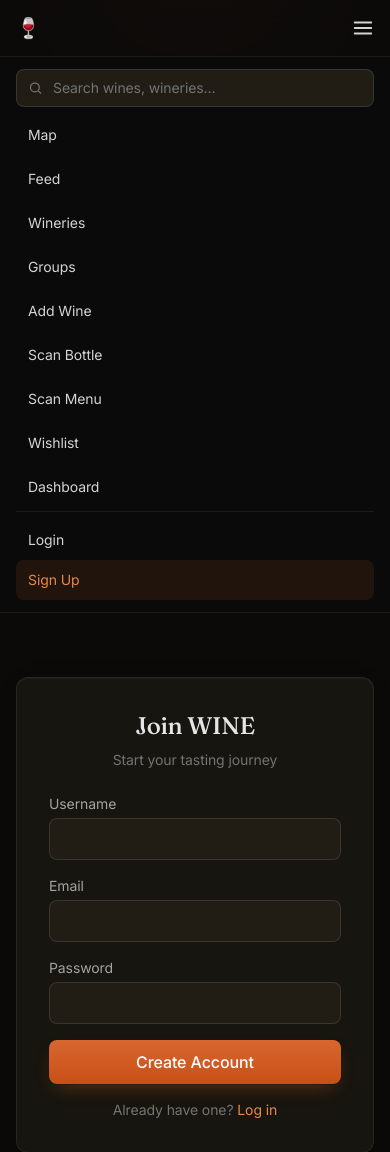
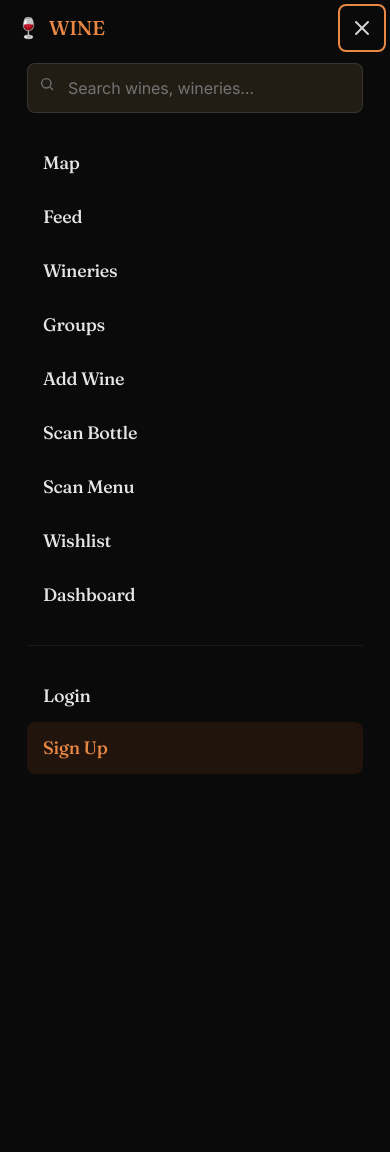
Before and after one commit to BUTTERGANG/WINE, a FastAPI app: page /api/auth/register in a window 390 px wide, after a click that opens the changed part. Shown: the top 1152 px of the page. After the commit the page ends 774 px from the top, so only its background shows below. Run offline with FastAPI, Linux system fonts and the light colour scheme; some libraries are stand-ins or nearby versions.

Commit message:
Mobile nav: full-screen overlay instead of in-flow dropdown
The mobile menu was a block element inside <nav> that pushed page
content down when opened. It's now a fixed full-screen overlay with
centered links, its own close button, body-scroll lock, and Escape /
grow-past-breakpoint auto-close.

Moved outside <nav> because the nav's backdrop-filter was acting as the
containing block for the fixed overlay, collapsing it to the 56px nav
height.

Co-Authored-By: Claude Sonnet 5 <noreply@anthropic.com>
Claude-Session: https://claude.ai/code/session_01BB2TBhywTenXAN1X6dfwgL

```diff
--- a/backend/templates/base.html
+++ b/backend/templates/base.html
@@ -160,7 +160,7 @@
     {%- macro mobilelink(href, label) -%}
         {%- set _on = _path == href or (href != '/' and _path.startswith(href)) -%}
         <a href="{{ href }}" {% if _on %}aria-current="page"{% endif %}
-           class="block px-3 py-2.5 rounded-lg transition {{ 'text-wine-400 bg-wine-500/10' if _on else 'text-neutral-300 hover:text-wine-400 hover:bg-neutral-800/60' }}">{{ label }}</a>
+           class="block rounded-lg px-4 py-3 text-lg font-display transition {{ 'text-wine-400 bg-wine-500/10' if _on else 'text-neutral-200 hover:text-wine-400 hover:bg-neutral-800/60' }}">{{ label }}</a>
     {%- endmacro -%}
 
     <!-- Nav -->
@@ -245,18 +245,36 @@
                 </div>
             </div>
         </div>
+    </nav>
 
-        <!-- Mobile menu (below lg) -->
-        <div id="mobile-menu" class="lg:hidden border-t border-neutral-800 bg-neutral-950" hidden>
-            <div class="max-w-7xl mx-auto px-4 sm:px-6 py-3 space-y-1 text-sm">
-                <div class="relative mb-2">
+    <!-- Mobile menu (below lg) — full-screen overlay.
+         Kept outside <nav> because the nav's backdrop-filter would otherwise
+         become the containing block for this position:fixed element. -->
+    <div id="mobile-menu" class="lg:hidden fixed inset-0 z-[1300] bg-neutral-950 overflow-y-auto overscroll-contain" hidden>
+            <div class="min-h-full flex flex-col">
+                <!-- overlay header: brand + close, aligned to the nav bar -->
+                <div class="flex items-center justify-between h-14 px-4 sm:px-6 shrink-0">
+                    <a href="/" class="flex items-center gap-2 text-xl font-display text-wine-400">
+                        <span>🍷</span><span>WINE</span>
+                    </a>
+                    <button id="nav-close" class="p-2 -mr-2 text-neutral-300 hover:text-white" aria-label="Close navigation">
+                        <svg width="24" height="24" viewBox="0 0 24 24" fill="none" stroke="currentColor" stroke-width="2" stroke-linecap="round">
+                            <line x1="6" y1="6" x2="18" y2="18"/><line x1="18" y1="6" x2="6" y2="18"/>
+                        </svg>
+                    </button>
+                </div>
+
+                <div class="flex-1 flex flex-col justify-center w-full max-w-sm mx-auto px-6 pb-16">
+                    <div class="relative mb-6">
                         <input type="search" id="global-search-mobile" placeholder="Search wines, wineries…" autocomplete="off"
-                           class="w-full bg-neutral-800 border border-neutral-700 rounded-lg pl-9 pr-3 py-2 text-sm text-neutral-300 placeholder-neutral-500 focus:border-wine-500 focus:outline-none"
+                               class="w-full bg-neutral-800 border border-neutral-700 rounded-lg pl-10 pr-3 py-3 text-base text-neutral-200 placeholder-neutral-500 focus:border-wine-500 focus:outline-none"
                                hx-get="/api/wines/global-search" hx-trigger="keyup changed delay:300ms"
                                hx-target="#search-results-mobile" hx-swap="innerHTML">
-                    <svg class="absolute left-3 top-1/2 -translate-y-1/2 text-neutral-500 pointer-events-none" width="15" height="15" viewBox="0 0 24 24" fill="none" stroke="currentColor" stroke-width="2"><circle cx="11" cy="11" r="7"/><path d="m21 21-4.3-4.3"/></svg>
+                        <svg class="absolute left-3 top-[1.35rem] -translate-y-1/2 text-neutral-500 pointer-events-none" width="16" height="16" viewBox="0 0 24 24" fill="none" stroke="currentColor" stroke-width="2"><circle cx="11" cy="11" r="7"/><path d="m21 21-4.3-4.3"/></svg>
                         <div id="search-results-mobile" class="mt-1 bg-neutral-900 border border-neutral-700 rounded-lg overflow-hidden empty:hidden"></div>
                     </div>
+
+                    <nav class="flex flex-col gap-0.5">
                         {{ mobilelink('/map', 'Map') }}
                         {{ mobilelink('/feed', 'Feed') }}
                         {{ mobilelink('/wineries', 'Wineries') }}
@@ -266,11 +284,13 @@
                         {{ mobilelink('/api/menu/scan', 'Scan Menu') }}
                         {{ mobilelink('/wishlist', 'Wishlist') }}
                         {{ mobilelink('/dashboard', 'Dashboard') }}
-                <div class="pt-2 mt-2 border-t border-neutral-800">
+                    </nav>
+
+                    <div class="mt-6 pt-6 border-t border-neutral-800">
                     {% if user %}
                         {{ mobilelink('/profile/' ~ user.id, (user.display_name or user.username)) }}
                         <form action="/api/auth/logout" method="post">
-                        <button type="submit" class="block w-full text-left px-3 py-2.5 rounded-lg text-red-400 hover:bg-neutral-800/60 transition">Log out</button>
+                            <button type="submit" class="block w-full rounded-lg px-4 py-3 text-lg font-display text-red-400 hover:bg-neutral-800/60 transition">Log out</button>
                         </form>
                     {% else %}
                         {{ mobilelink('/api/auth/login', 'Login') }}
@@ -279,7 +299,7 @@
                     </div>
                 </div>
             </div>
-    </nav>
+        </div>
 
     <!-- Toast container -->
     <div id="toast-container"></div>
@@ -310,16 +330,35 @@
         (function () {
             var reduce = window.matchMedia('(prefers-reduced-motion: reduce)').matches;
 
-            // Mobile nav
+            // Mobile nav — full-screen overlay
             var btn = document.getElementById('nav-toggle');
             var menu = document.getElementById('mobile-menu');
-            if (btn && menu) {
-                btn.addEventListener('click', function () {
-                    var willOpen = menu.hidden;
-                    menu.hidden = !willOpen;
-                    btn.setAttribute('aria-expanded', String(willOpen));
+            var navClose = document.getElementById('nav-close');
+            function setMobileNav(open) {
+                if (!menu) return;
+                menu.hidden = !open;
+                if (btn) btn.setAttribute('aria-expanded', String(open));
+                document.body.classList.toggle('overflow-hidden', open);
+                if (open && navClose) {
+                    navClose.focus({ preventScroll: true });
+                } else if (!open && btn) {
+                    btn.focus({ preventScroll: true });
+                }
+            }
+            if (btn) btn.addEventListener('click', function () { setMobileNav(menu.hidden); });
+            if (navClose) navClose.addEventListener('click', function () { setMobileNav(false); });
+            if (menu) {
+                menu.addEventListener('click', function (e) {
+                    if (e.target.closest('a')) setMobileNav(false);
                 });
             }
+            document.addEventListener('keydown', function (e) {
+                if (e.key === 'Escape' && menu && !menu.hidden) setMobileNav(false);
+            });
+            // Close the overlay if the viewport grows past the mobile breakpoint.
+            window.matchMedia('(min-width: 1024px)').addEventListener('change', function (e) {
+                if (e.matches && menu && !menu.hidden) setMobileNav(false);
+            });
 
             // Nav dropdowns (More, profile)
             var dropdowns = Array.prototype.slice.call(document.querySelectorAll('[data-dropdown]'));
```
Lines whose indentation alone changed are shown as unchanged.
